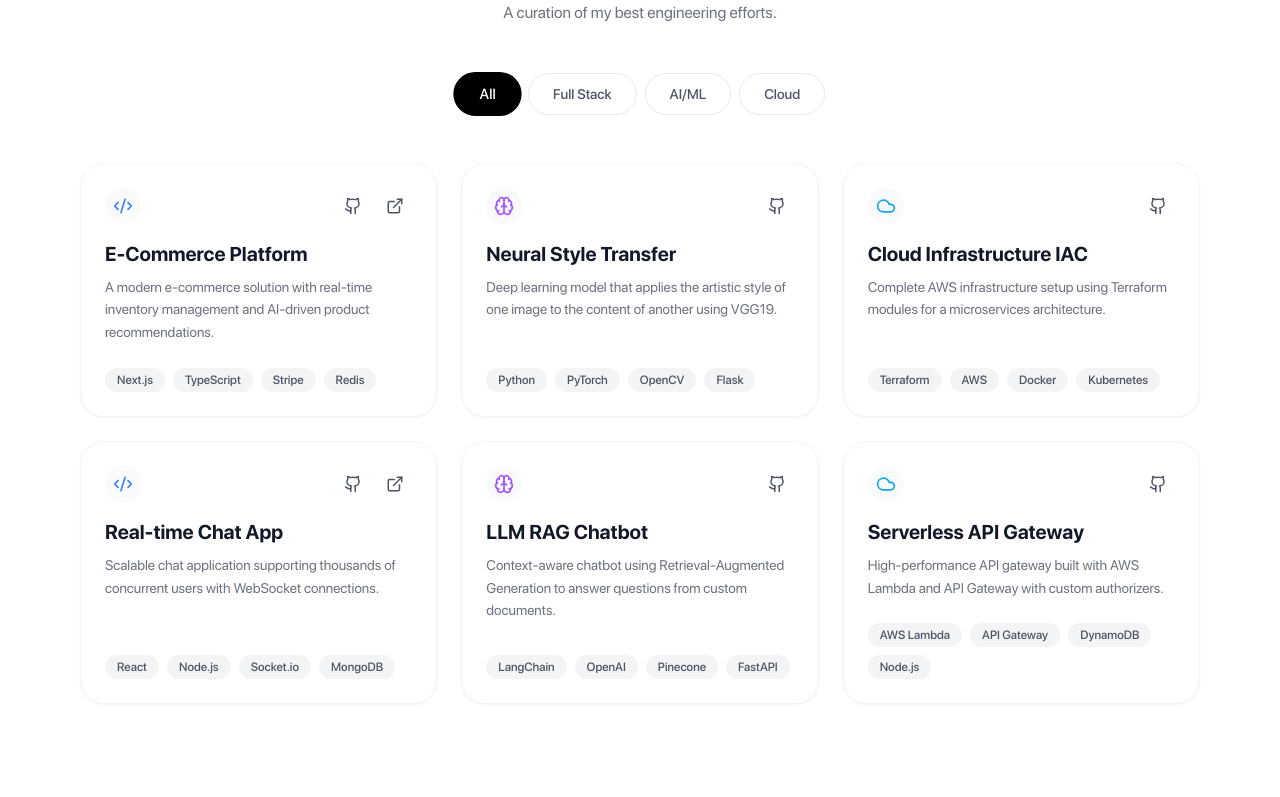
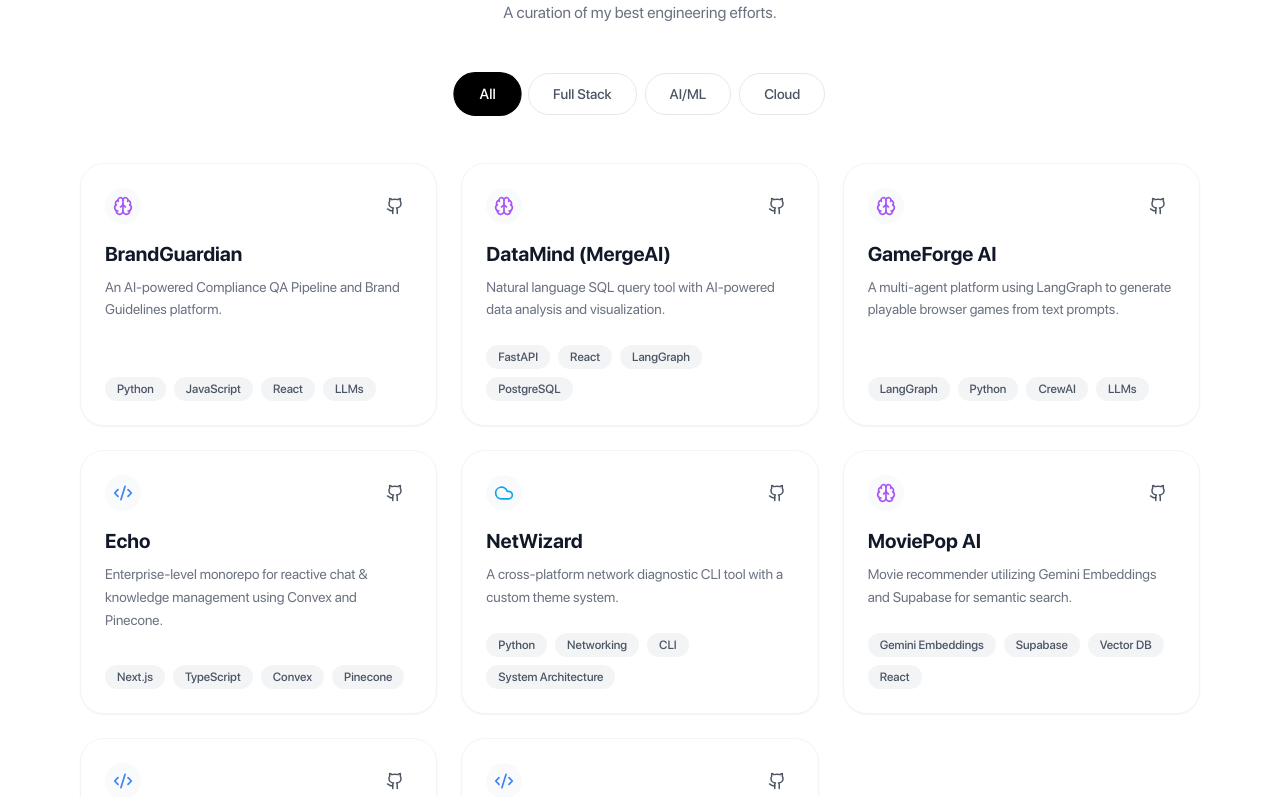
Before and after one commit to ShlokGarg22/PortfolioWebsite, a React (Vite) app: page / in a window 1280 px wide. Shown: the part 2000-2797 px from the top of the page. Built offline with nearby package versions, Linux system fonts and the light colour scheme.

Commit message:
added new projects

```diff
--- a/src/components/ui/FilterableProjectGrid.tsx
+++ b/src/components/ui/FilterableProjectGrid.tsx
@@ -19,53 +19,67 @@
 const projects: Project[] = [
   {
     id: 1,
-    title: "E-Commerce Platform",
-    description: "A modern e-commerce solution with real-time inventory management and AI-driven product recommendations.",
-    category: "Full Stack",
-    tech: ["Next.js", "TypeScript", "Stripe", "Redis"],
-    github: "https://github.com",
-    demo: "https://demo.com"
+    title: "BrandGuardian",
+    description: "An AI-powered Compliance QA Pipeline and Brand Guidelines platform.",
+    category: "AI/ML",
+    tech: ["Python", "JavaScript", "React", "LLMs"],
+    github: "https://github.com/ShlokGarg22/Brand-Guidelines"
   },
   {
     id: 2,
-    title: "Neural Style Transfer",
-    description: "Deep learning model that applies the artistic style of one image to the content of another using VGG19.",
+    title: "DataMind (MergeAI)",
+    description: "Natural language SQL query tool with AI-powered data analysis and visualization.",
     category: "AI/ML",
-    tech: ["Python", "PyTorch", "OpenCV", "Flask"],
-    github: "https://github.com"
+    tech: ["FastAPI", "React", "LangGraph", "PostgreSQL"],
+    github: "https://github.com/ShlokGarg22/MergeAI"
   },
   {
     id: 3,
-    title: "Cloud Infrastructure IAC",
-    description: "Complete AWS infrastructure setup using Terraform modules for a microservices architecture.",
-    category: "Cloud",
-    tech: ["Terraform", "AWS", "Docker", "Kubernetes"],
-    github: "https://github.com"
+    title: "GameForge AI",
+    description: "A multi-agent platform using LangGraph to generate playable browser games from text prompts.",
+    category: "AI/ML",
+    tech: ["LangGraph", "Python", "CrewAI", "LLMs"],
+    github: "https://github.com/ShlokGarg22/GameForge-AI"
   },
   {
     id: 4,
-    title: "Real-time Chat App",
-    description: "Scalable chat application supporting thousands of concurrent users with WebSocket connections.",
+    title: "Echo",
+    description: "Enterprise-level monorepo for reactive chat & knowledge management using Convex and Pinecone.",
     category: "Full Stack",
-    tech: ["React", "Node.js", "Socket.io", "MongoDB"],
-    github: "https://github.com",
-    demo: "https://demo.com"
+    tech: ["Next.js", "TypeScript", "Convex", "Pinecone"],
+    github: "https://github.com/ShlokGarg22/Echo"
   },
   {
     id: 5,
-    title: "LLM RAG Chatbot",
-    description: "Context-aware chatbot using Retrieval-Augmented Generation to answer questions from custom documents.",
-    category: "AI/ML",
-    tech: ["LangChain", "OpenAI", "Pinecone", "FastAPI"],
-    github: "https://github.com"
+    title: "NetWizard",
+    description: "A cross-platform network diagnostic CLI tool with a custom theme system.",
+    category: "Cloud",
+    tech: ["Python", "Networking", "CLI", "System Architecture"],
+    github: "https://github.com/ShlokGarg22/NetWizard"
   },
   {
     id: 6,
-    title: "Serverless API Gateway",
-    description: "High-performance API gateway built with AWS Lambda and API Gateway with custom authorizers.",
-    category: "Cloud",
-    tech: ["AWS Lambda", "API Gateway", "DynamoDB", "Node.js"],
-    github: "https://github.com"
+    title: "MoviePop AI",
+    description: "Movie recommender utilizing Gemini Embeddings and Supabase for semantic search.",
+    category: "AI/ML",
+    tech: ["Gemini Embeddings", "Supabase", "Vector DB", "React"],
+    github: "https://github.com/ShlokGarg22/MoviePop-AI"
+  },
+  {
+    id: 7,
+    title: "Second Brain Frontend",
+    description: "A modern frontend application for a personal knowledge base and knowledge management.",
+    category: "Full Stack",
+    tech: ["TypeScript", "React", "State Management", "Vite"],
+    github: "https://github.com/ShlokGarg22/second_brain_frontend"
+  },
+  {
+    id: 8,
+    title: "Flexi DBMS Project",
+    description: "A comprehensive Database Management System project built to demonstrate core database principles.",
+    category: "Full Stack",
+    tech: ["Java", "SQL", "Database Design", "JDBC"],
+    github: "https://github.com/ShlokGarg22/Flexi_DBMS_Project"
   }
 ];
 
```
